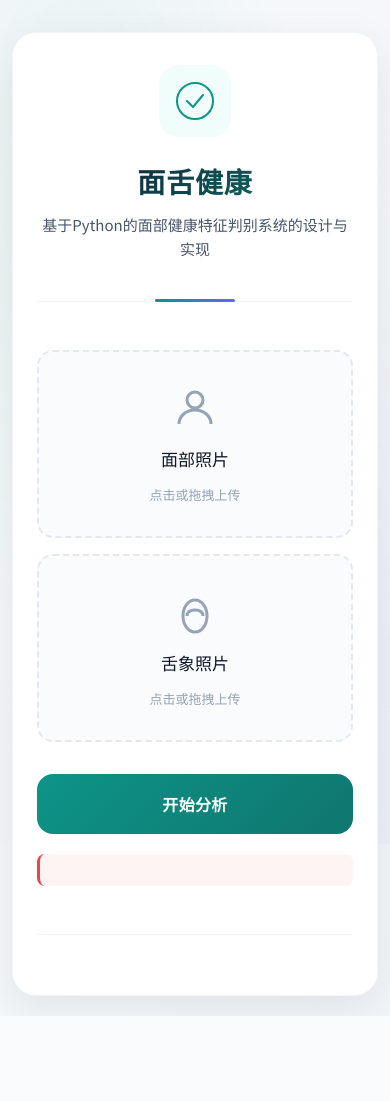
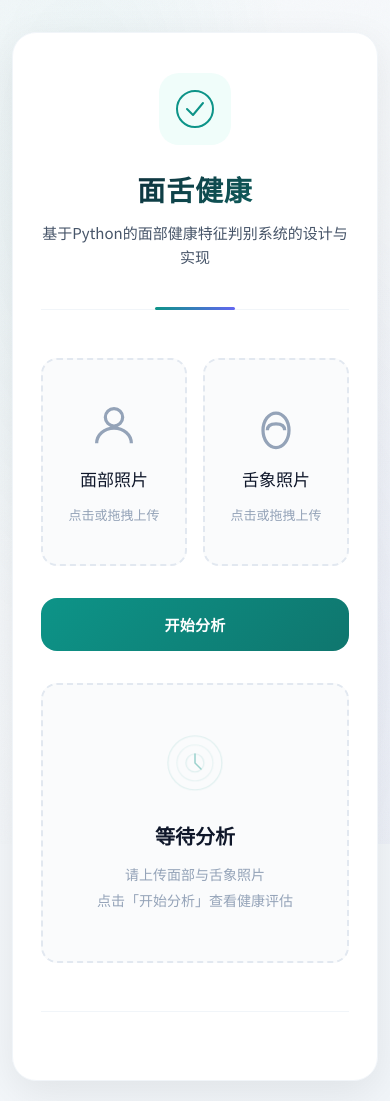
Before and after one commit to chen-yi-1/facial_tongue_health, a Flask app: page / in a window 390 px wide. Before the commit the page ends 1016 px from the top, so only its background shows below. Run offline with Flask 3, Linux system fonts and the light colour scheme.

Commit message:
feat: 页面改为左右分栏布局，右侧面板可独立滚动
左侧为图片上传区域（面部+舌象），右側为分析结果与生活建议，
支持独立滚动并添加了自定义细滚动条。新增空状态引导界面。

```diff
--- a/app/static/css/style.css
+++ b/app/static/css/style.css
@@ -78,7 +78,7 @@ body::before {
 .container {
   background: var(--color-surface);
   width: 100%;
-  max-width: 780px;
+  max-width: 1120px;
   padding: 56px 48px;
   border-radius: var(--radius-xl);
   box-shadow: var(--shadow-lg);
@@ -163,6 +163,10 @@ body::before {
 }
 
 .main-content {
+  display: grid;
+  grid-template-columns: 340px 1fr;
+  gap: 40px;
+  align-items: start;
   animation: fadeIn 0.8s ease-out 0.2s both;
 }
 
@@ -408,9 +412,6 @@ body::before {
 }
 
 .result {
-  margin-top: 36px;
-  padding-top: 36px;
-  border-top: 1px solid var(--color-border-light);
   animation: slideUp 0.5s cubic-bezier(0.4, 0, 0.2, 1);
 }
 
@@ -702,8 +703,8 @@ body::before {
 /* ========== 生活建议模块 ========== */
 
 .advice-section {
-  margin-top: 36px;
-  padding-top: 36px;
+  margin-top: 24px;
+  padding-top: 24px;
   border-top: 1px solid var(--color-border-light);
   animation: slideUp 0.5s cubic-bezier(0.4, 0, 0.2, 1);
 }
@@ -843,3 +844,186 @@ body::before {
     grid-column: span 1;
   }
 }
+
+/* ========== 左右分栏布局 ========== */
+
+/* 左侧上传面板 */
+.panel-left {
+  position: sticky;
+  top: 40px;
+}
+
+.panel-left .upload-grid {
+  grid-template-columns: 1fr;
+}
+
+.panel-left .upload-area {
+  padding: 28px 20px;
+}
+
+.panel-left .upload-icon {
+  width: 44px;
+  height: 44px;
+}
+
+.panel-left .upload-text {
+  font-size: 15px;
+}
+
+.panel-left .submit-btn {
+  margin-top: 4px;
+  padding: 16px 32px;
+  font-size: 15px;
+}
+
+/* 右侧结果面板 */
+.panel-right {
+  min-height: 480px;
+  max-height: calc(100vh - 100px);
+  overflow-y: auto;
+  position: relative;
+  overscroll-behavior: contain;
+  padding-bottom: 240px;
+}
+
+/* 右侧面板自定义滚动条 */
+.panel-right::-webkit-scrollbar {
+  width: 5px;
+}
+
+.panel-right::-webkit-scrollbar-track {
+  background: transparent;
+}
+
+.panel-right::-webkit-scrollbar-thumb {
+  background: var(--color-border);
+  border-radius: 100px;
+}
+
+.panel-right::-webkit-scrollbar-thumb:hover {
+  background: var(--color-text-muted);
+}
+
+.panel-right .message {
+  margin-top: 0;
+  margin-bottom: 20px;
+}
+
+.panel-right .message.hidden {
+  display: none;
+}
+
+/* 空状态 */
+.panel-empty {
+  display: flex;
+  flex-direction: column;
+  align-items: center;
+  justify-content: center;
+  padding: 60px 40px;
+  border: 2px dashed var(--color-border);
+  border-radius: var(--radius-lg);
+  background: var(--color-bg);
+  min-height: 460px;
+  transition: var(--transition-base);
+}
+
+.panel-empty-icon {
+  width: 80px;
+  height: 80px;
+  margin-bottom: 28px;
+  color: var(--color-primary);
+  opacity: 0.4;
+}
+
+.panel-empty-icon svg {
+  width: 100%;
+  height: 100%;
+}
+
+@keyframes pulseRings {
+  0%, 100% { opacity: 0.2; }
+  50% { opacity: 0.5; }
+}
+
+.panel-empty-icon circle {
+  animation: pulseRings 3s ease-in-out infinite;
+  transform-origin: center;
+}
+
+.panel-empty-icon circle:nth-child(2) {
+  animation-delay: 0.6s;
+}
+
+.panel-empty-icon circle:nth-child(3) {
+  animation-delay: 1.2s;
+}
+
+.panel-empty-title {
+  font-family: 'Noto Serif SC', serif;
+  font-size: 20px;
+  font-weight: 600;
+  color: var(--color-text);
+  margin-bottom: 12px;
+}
+
+.panel-empty-text {
+  font-size: 14px;
+  color: var(--color-text-muted);
+  line-height: 1.8;
+  text-align: center;
+}
+
+/* 响应式：窄屏时恢复上下布局 */
+@media (max-width: 860px) {
+  .container {
+    max-width: 600px;
+    padding: 40px 28px;
+  }
+
+  .main-content {
+    grid-template-columns: 1fr;
+    gap: 32px;
+  }
+
+  .panel-left {
+    position: static;
+  }
+
+  .panel-left .upload-grid {
+    grid-template-columns: repeat(2, 1fr);
+  }
+
+  .panel-left .upload-area {
+    padding: 40px 24px;
+  }
+
+  .panel-left .upload-icon {
+    width: 52px;
+    height: 52px;
+  }
+
+  .panel-left .upload-text {
+    font-size: 17px;
+  }
+
+  .panel-left .submit-btn {
+    margin-top: 12px;
+  }
+
+  .panel-right {
+    min-height: auto;
+    max-height: none;
+    overflow-y: visible;
+    padding-bottom: 0;
+  }
+
+  .panel-empty {
+    min-height: 280px;
+    padding: 40px 24px;
+  }
+
+  .panel-empty-icon {
+    width: 60px;
+    height: 60px;
+  }
+}
--- a/app/static/js/main.js
+++ b/app/static/js/main.js
@@ -104,7 +104,8 @@ document.addEventListener('DOMContentLoaded', function () {
   form.addEventListener('submit', function (e) {
     e.preventDefault();
 
-    msgDiv.textContent = '';
+    document.getElementById('panel-empty').classList.add('hidden');
+    msgDiv.textContent = '正在分析，请稍候...';
     msgDiv.classList.remove('hidden');
     resultDiv.classList.add('hidden');
     probDiv.innerHTML = '';
@@ -148,6 +149,7 @@ document.addEventListener('DOMContentLoaded', function () {
           return;
         }
 
+        msgDiv.classList.add('hidden');
         labelP.textContent = data.label;
 
         // 渲染生活建议
--- a/app/templates/index.html
+++ b/app/templates/index.html
@@ -26,6 +26,8 @@
     </header>
 
     <main class="main-content">
+      <!-- 左侧面板：图片上传 -->
+      <div class="panel panel-left">
         <form id="upload-form" class="upload-form">
           <div class="upload-grid">
             <div class="upload-area" id="face-area">
@@ -67,8 +69,25 @@
             </svg>
           </button>
         </form>
+      </div>
 
-      <div id="message" class="message" role="alert" aria-live="polite"></div>
+      <!-- 右侧面板：分析结果 -->
+      <div class="panel panel-right">
+        <!-- 空状态（初始展示） -->
+        <div id="panel-empty" class="panel-empty">
+          <div class="panel-empty-icon">
+            <svg viewBox="0 0 80 80" fill="none" xmlns="http://www.w3.org/2000/svg">
+              <circle cx="40" cy="40" r="36" stroke="currentColor" stroke-width="1.5" opacity="0.2"/>
+              <circle cx="40" cy="40" r="24" stroke="currentColor" stroke-width="1.5" opacity="0.35"/>
+              <circle cx="40" cy="40" r="12" stroke="currentColor" stroke-width="1.5"/>
+              <path d="M40 28V40L48 48" stroke="currentColor" stroke-width="2" stroke-linecap="round"/>
+            </svg>
+          </div>
+          <h3 class="panel-empty-title">等待分析</h3>
+          <p class="panel-empty-text">请上传面部与舌象照片<br>点击「开始分析」查看健康评估</p>
+        </div>
+
+        <div id="message" class="message hidden" role="alert" aria-live="polite"></div>
 
         <div id="result" class="result hidden">
           <div class="result-header">
@@ -108,6 +127,7 @@
             <div class="advice-grid" id="ai-grid"></div>
           </div>
         </div>
+      </div>
     </main>
 
     <footer class="footer">
```
Also changed, not shown: CLAUDE.md (+3 -1 lines). Lines whose indentation alone changed are shown as unchanged.
